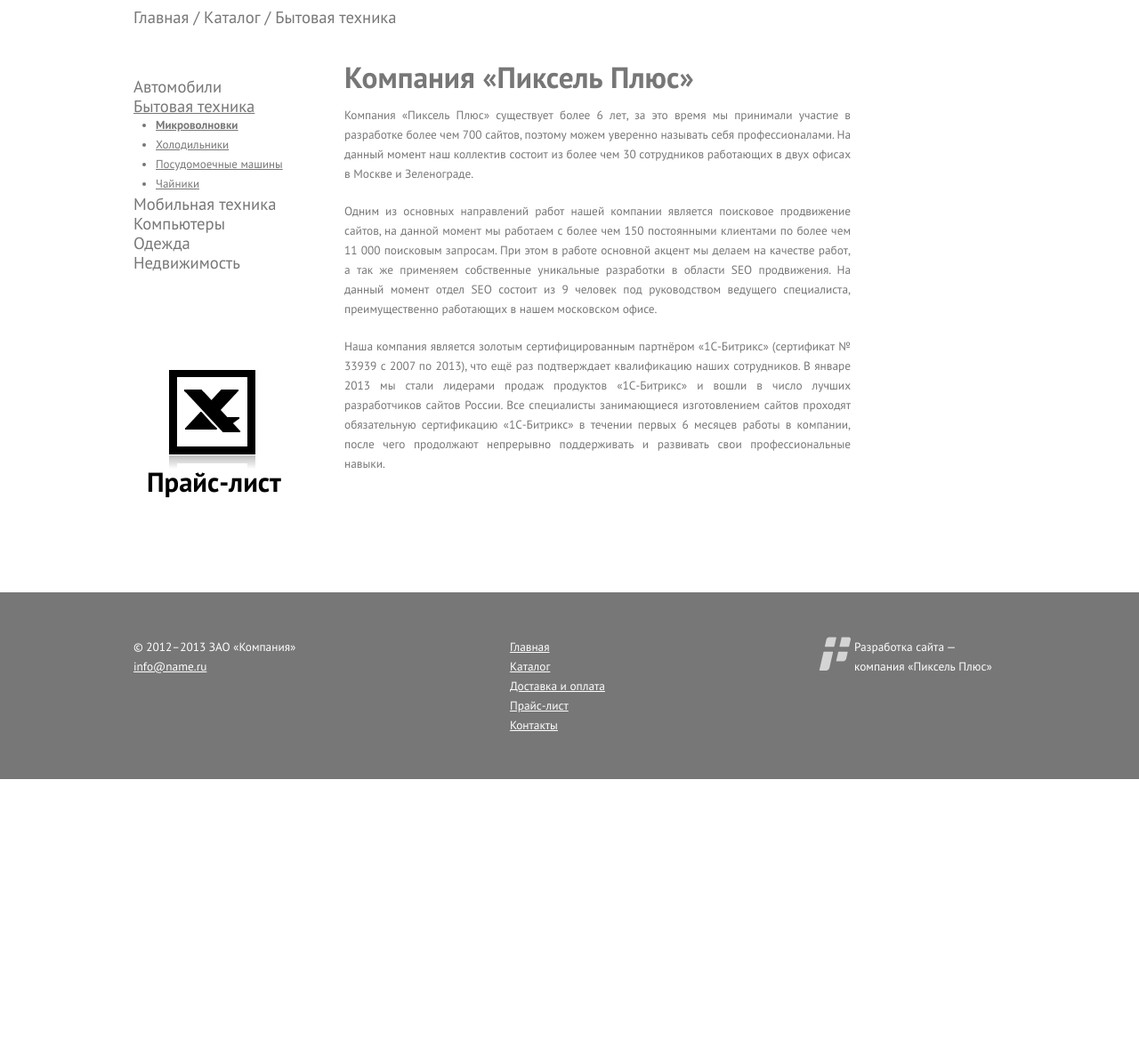
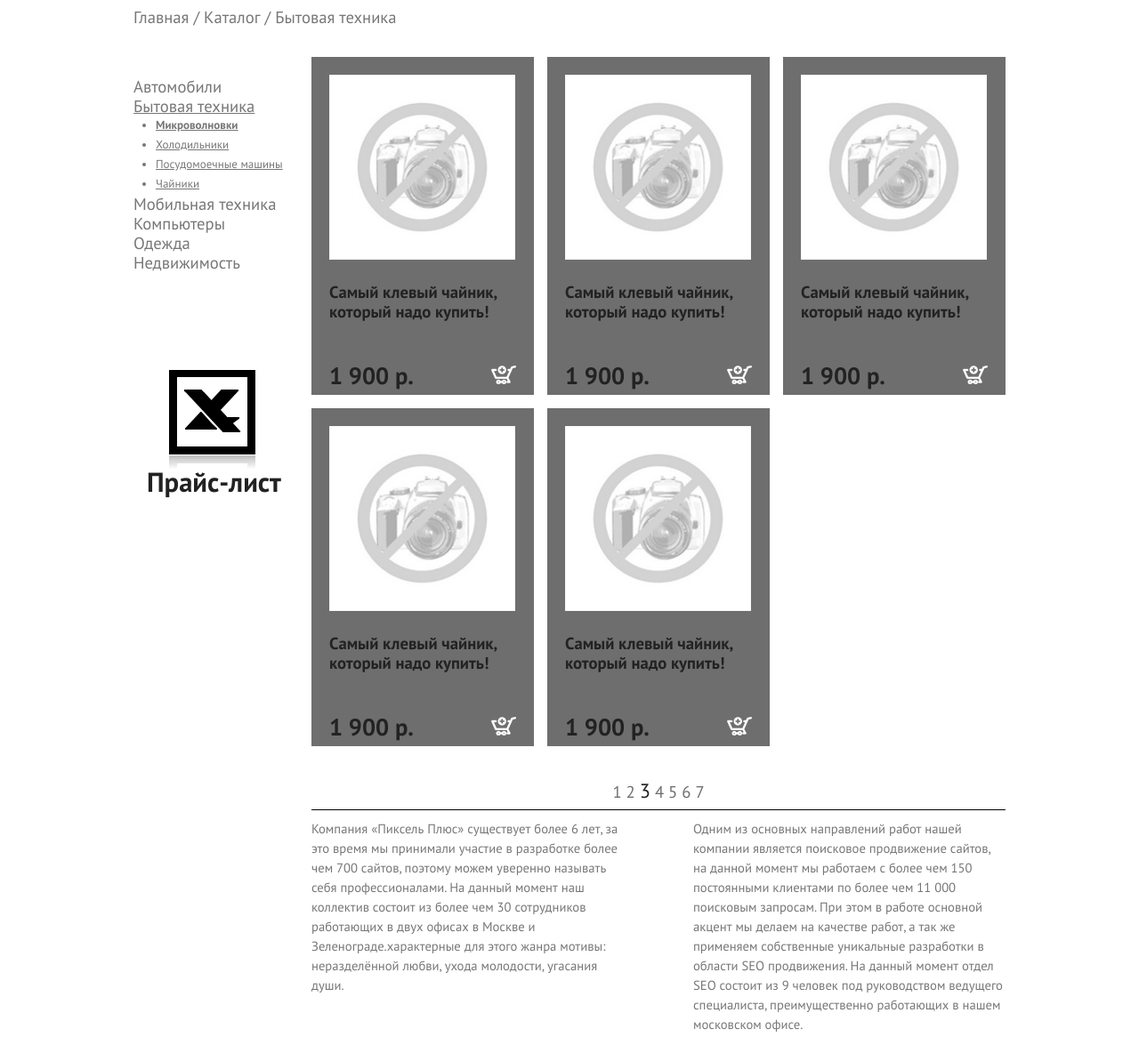
Before and after one commit to NotifyOne/test_HTML_CSS_3, a website: page index.html in a window 1280 px wide. Shown: the part 770-1936 px from the top of the page at 89% size. Before the commit the page ends 1646 px from the top, so only its background shows below. Drawn offline with Linux system fonts and the light colour scheme.

Commit message:
End content-buy items

```diff
--- a/index.html
+++ b/index.html
@@ -1,5 +1,6 @@
 <!DOCTYPE html>
 <html lang="en">
+
 <head>
     <meta charset="UTF-8">
     <meta name="viewport" content="width=device-width, initial-scale=1.0">
@@ -8,6 +9,7 @@
     <title>HTML1 test v2</title>
     <link href="https://fonts.googleapis.com/css?family=PT+Sans:400,400i,700,700i&display=swap" rel="stylesheet">
 </head>
+
 <body>
     <header class="header">
         <div class="header-content">
@@ -38,7 +40,7 @@
         <img src="img/slider.png" alt="Slider" width="1248px" height="462px">
     </div>
     <div class="breadcrumbs">
-        Главная /  Каталог  /   Бытовая техника
+        Главная / Каталог / Бытовая техника
     </div>
     <content class="content">
         <nav class="content-nav">
@@ -63,17 +65,65 @@
             </div>
         </nav>
 
-        <content class="content-content">
-            <h2>Компания «Пиксель Плюс»</h2>
-            <p>
-                Компания «Пиксель Плюс» существует более 6 лет, за это время мы принимали участие в разработке более чем 700 сайтов, поэтому можем уверенно называть себя профессионалами. На данный момент наш коллектив состоит из более чем 30 сотрудников работающих в двух офисах в Москве и Зеленограде.
-            </p>
-            <p>
-                Одним из основных направлений работ нашей компании является поисковое продвижение сайтов, на данной момент мы работаем с более чем 150 постоянными клиентами по более чем 11 000 поисковым запросам. При этом в работе основной акцент мы делаем на качестве работ, а так же применяем собственные уникальные разработки в области SEO продвижения. На данный момент отдел SEO состоит из 9 человек под руководством ведущего специалиста, преимущественно работающих в нашем московском офисе.
-            </p>
-            <p>
-                Наша компания является золотым сертифицированным партнёром «1С-Битрикс» (сертификат № 33939 с 2007 по 2013), что ещё раз подтверждает квалификацию наших сотрудников. В январе 2013 мы стали лидерами продаж продуктов «1С-Битрикс» и вошли в число лучших разработчиков сайтов России. Все специалисты занимающиеся изготовлением сайтов проходят обязательную сертификацию «1С-Битрикс» в течении первых 6 месяцев работы в компании, после чего продолжают непрерывно поддерживать и развивать свои профессиональные навыки.
-            </p>
+        <content class="content-shopping">
+            <div class="content-shopping--wrap">
+                <div class="content-shopping-buy">
+                    <img src="/img/nophoto.png" alt="nophoto" heigth="210px" width="209px">
+                    <h4>Самый клевый чайник, который надо купить!</h4>
+                    <div class="content-shopping-buy--buy">
+                        <div class="price">1 900 р.</div>
+                        <a href="#"><img src="/img/buy.png" alt=""></a>
+                    </div>
+                </div>
+                <div class="content-shopping-buy">
+                    <img src="/img/nophoto.png" alt="nophoto" heigth="210px" width="209px">
+                    <h4>Самый клевый чайник, который надо купить!</h4>
+                    <div class="content-shopping-buy--buy">
+                        <div class="price">1 900 р.</div>
+                        <a href="#"><img src="/img/buy.png" alt=""></a>
+                    </div>
+                </div>
+                <div class="content-shopping-buy">
+                    <img src="/img/nophoto.png" alt="nophoto" heigth="210px" width="209px">
+                    <h4>Самый клевый чайник, который надо купить!</h4>
+                    <div class="content-shopping-buy--buy">
+                        <div class="price">1 900 р.</div>
+                        <a href="#"><img src="/img/buy.png" alt=""></a>
+                    </div>
+                </div>
+                <div class="content-shopping-buy">
+                    <img src="/img/nophoto.png" alt="nophoto" heigth="210px" width="209px">
+                    <h4>Самый клевый чайник, который надо купить!</h4>
+                    <div class="content-shopping-buy--buy">
+                        <div class="price">1 900 р.</div>
+                        <a href="#"><img src="/img/buy.png" alt=""></a>
+                    </div>
+                </div>
+                <div class="content-shopping-buy">
+                    <img src="/img/nophoto.png" alt="nophoto" heigth="210px" width="209px">
+                    <h4>Самый клевый чайник, который надо купить!</h4>
+                    <div class="content-shopping-buy--buy">
+                        <div class="price">1 900 р.</div>
+                        <a href="#"><img src="/img/buy.png" alt=""></a>
+                    </div>
+                </div>
+            </div>
+            <div class="content-pager">
+                <ul>
+                    <li><a href="#">1</a></li>
+                    <li><a href="#">2</a></li>
+                    <li class="select"><a href="#">3</a></li>
+                    <li><a href="#">4</a></li>
+                    <li><a href="#">5</a></li>
+                    <li><a href="#">6</a></li>
+                    <li><a href="#">7</a></li>
+                </ul>
+            </div>
+            <hr>
+            <div class="content-about">
+                <p>Компания «Пиксель Плюс» существует более 6 лет, за это время мы принимали участие в разработке более чем 700 сайтов, поэтому можем уверенно называть себя профессионалами. На данный момент наш коллектив состоит из более чем 30 сотрудников работающих в двух офисах в Москве и Зеленограде.характерные для этого жанра мотивы: неразделённой любви, ухода молодости, угасания души. </p>
+                <p>Одним из основных направлений работ нашей компании является поисковое продвижение сайтов, на данной момент мы работаем с более чем 150 постоянными клиентами по более чем 11 000 поисковым запросам. При этом в работе основной акцент мы делаем на качестве работ, а так же применяем собственные уникальные разработки в области SEO продвижения. На данный момент отдел SEO состоит из 9 человек под руководством ведущего специалиста, преимущественно работающих в нашем московском офисе.</p>
+            </div>
         </content>
     </content>
     <footer class="footer">
@@ -100,4 +150,5 @@
         </div>
     </footer>
 </body>
+
 </html>
--- a/scss/_variables.scss
+++ b/scss/_variables.scss
@@ -4,5 +4,8 @@
 
 $header_color: #dcdcdc;
 $main_color: #777777;
+$buy_bkg_color: #6e6e6e;
+$hr_color: #3b3b3b;
 $white: white;
-$black: #000;
+$black: #222222;
+$price-color: $black;
--- a/scss/block/_body.scss
+++ b/scss/block/_body.scss
@@ -11,7 +11,7 @@
     height: 100%;
     width: 100%;
 }
-html, body, h3, p, h2, ul {
+html, body, h3, p, h2, h4, ul {
     margin: 0;
     padding: 0;
 }
--- a/scss/block/_content.scss
+++ b/scss/block/_content.scss
@@ -44,20 +44,85 @@
             }
         }
     }
-    &-content {
-        width: 569px;
-        margin-left: 59px;
-        color: $main_color;
-        h2 {
-            margin: 20px 0;
-            font-size: 25pt;
-            font-style: normal;
+    &-shopping {
+        margin-left: 22px;
+        width: 780px;
+        &--wrap {
+            width: 780px;
+            color: $price-color;
+            display: flex;
+            flex-wrap: wrap;
+            font-weight: normal;
         }
+
+        &-buy {
+            box-sizing: border-box;
+            padding: 20px;
+            display: block;
+            height: 380px;
+            width: 250px;
+            background-color: $buy_bkg_color;
+            margin: 7.5px;
+            h4 {
+                margin-top: 21px;
+                margin-bottom: 50px;
+            }
+            &--buy {
+                .price {
+                    color: $black;
+                    float: left;
+                    font-weight: bold;
+                    font-size: 20pt;
+                }
+                a {
+                    float: right;
+                }
+            }
+            &:nth-child(1), &:nth-child(3n+1) {
+                margin-left: 0;
+            }
+            &:nth-child(3n) {
+                margin-right: 0;
+            }
+        }
+
+    }
+    &-pager {
+        margin: 0 auto;
+        margin-top: 32px;
+        width: fit-content;
+
+        ul {
+            li {
+                display: inline-block;
+                a {
+                    color: $buy_bkg_color;
+                    text-decoration: none;
+                }
+                &.select {
+                    font-size: 1.2em;
+                    a {
+                        color: $black;
+                    }
+                }
+            }
+        }
+
+    }
+    hr {
+        border-bottom: 0;
+        border-left: 0;
+        border-right: 0;
+        border-color: $hr_color;
+    }
+    &-about {
+        display: flex;
+        justify-content: space-between;
+        margin-bottom: 202px;
         p {
-            margin: 20px 0;
-            font-size: 10pt;
-            text-align: justify;
-            text-justify: inter-word;
+            width: 45%;
+            color: $main_color;
+            font-size: 11pt;
         }
     }
 }
```
Also changed, not shown: css/main.css, img/buy.png (added), img/nophoto.png (added). Lines whose indentation alone changed are shown as unchanged.
